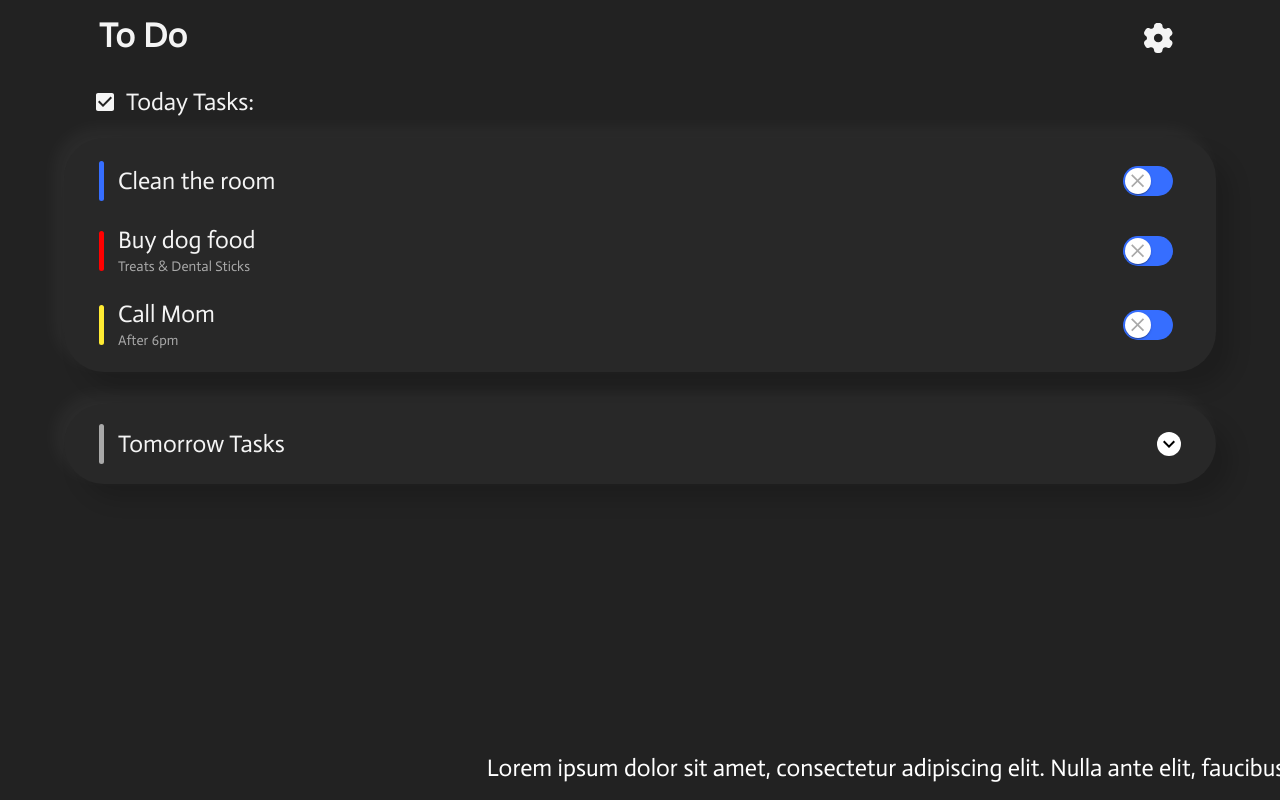
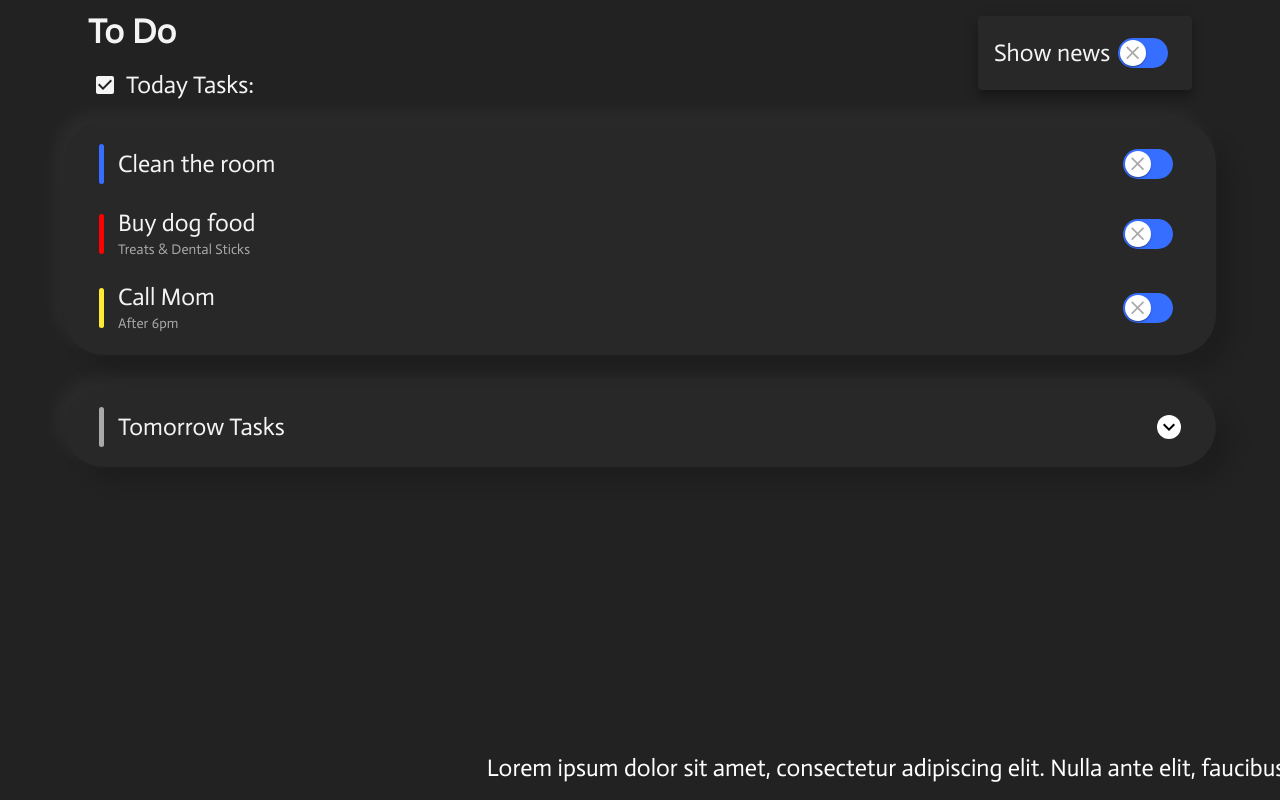
Before and after one commit to itsnotzhenya/to-do, a React (Vite) app: page / in a window 1280 px wide. Both pictures are taken after a click on the button "Settings". Built offline with nearby package versions, Linux system fonts and the light colour scheme.

Commit message:
Show menu on Settings icon click

```diff
--- a/src/components/Header/Header.tsx
+++ b/src/components/Header/Header.tsx
@@ -1,17 +1,66 @@
 import React from 'react';
-import { IconButton } from '@mui/material';
+import { AppBar, IconButton, Menu, MenuItem, Toolbar } from '@mui/material';
 import { SettingsIcon } from '../Icons/SettingsIcon';
 import { Text } from '../Text';
+import { Switch } from '../Switch';
 import { TextType } from '../../types';
-import { Header as StyledHeader } from './styles';
 
 export const Header = () => {
+  const [anchorEl, setAnchorEl] = React.useState<null | HTMLElement>(null);
+
+  const handleMenu = (event: React.MouseEvent<HTMLElement>) => {
+    setAnchorEl(event.currentTarget);
+  };
+
+  const handleClose = () => {
+    setAnchorEl(null);
+  };
+
   return (
-    <StyledHeader>
-      <Text content="To Do" type={TextType.PRIMARY_TEXT} />
-      <IconButton aria-label="Settings">
-        <SettingsIcon />
-      </IconButton>
-    </StyledHeader>
+    <AppBar position="static" elevation={0} style={{ background: '#222222' }}>
+      <Toolbar>
+        <Text content="To Do" type={TextType.PRIMARY_TEXT} />
+
+        <div>
+          <IconButton
+            size="large"
+            aria-label="Settings"
+            aria-controls="menu-appbar"
+            aria-haspopup="true"
+            onClick={handleMenu}
+            color="inherit">
+            <SettingsIcon />
+          </IconButton>
+          <Menu
+            id="menu-appbar"
+            anchorEl={anchorEl}
+            anchorOrigin={{
+              vertical: 'top',
+              horizontal: 'right',
+            }}
+            sx={{
+              '.MuiMenu-paper': {
+                backgroundColor: '#282828',
+              },
+            }}
+            keepMounted
+            transformOrigin={{
+              vertical: 'top',
+              horizontal: 'right',
+            }}
+            open={Boolean(anchorEl)}
+            onClose={handleClose}>
+            <MenuItem>
+              <Text content="Show news" type={TextType.SECONDARY_TEXT} />
+              <Switch
+                sx={{ m: 1 }}
+                checked={false}
+                onChange={() => console.log('update')}
+              />
+            </MenuItem>
+          </Menu>
+        </div>
+      </Toolbar>
+    </AppBar>
   );
 };
```
